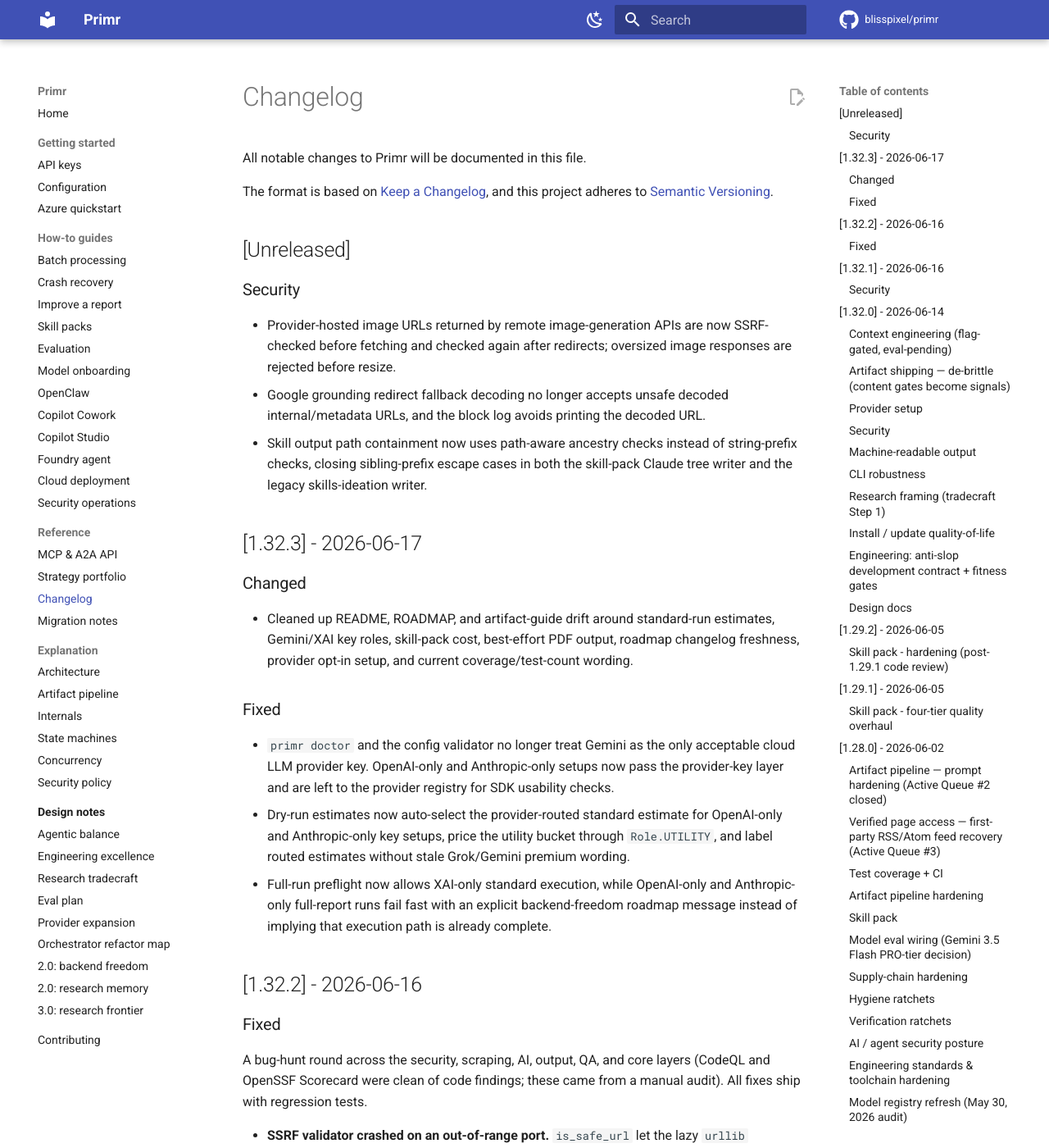
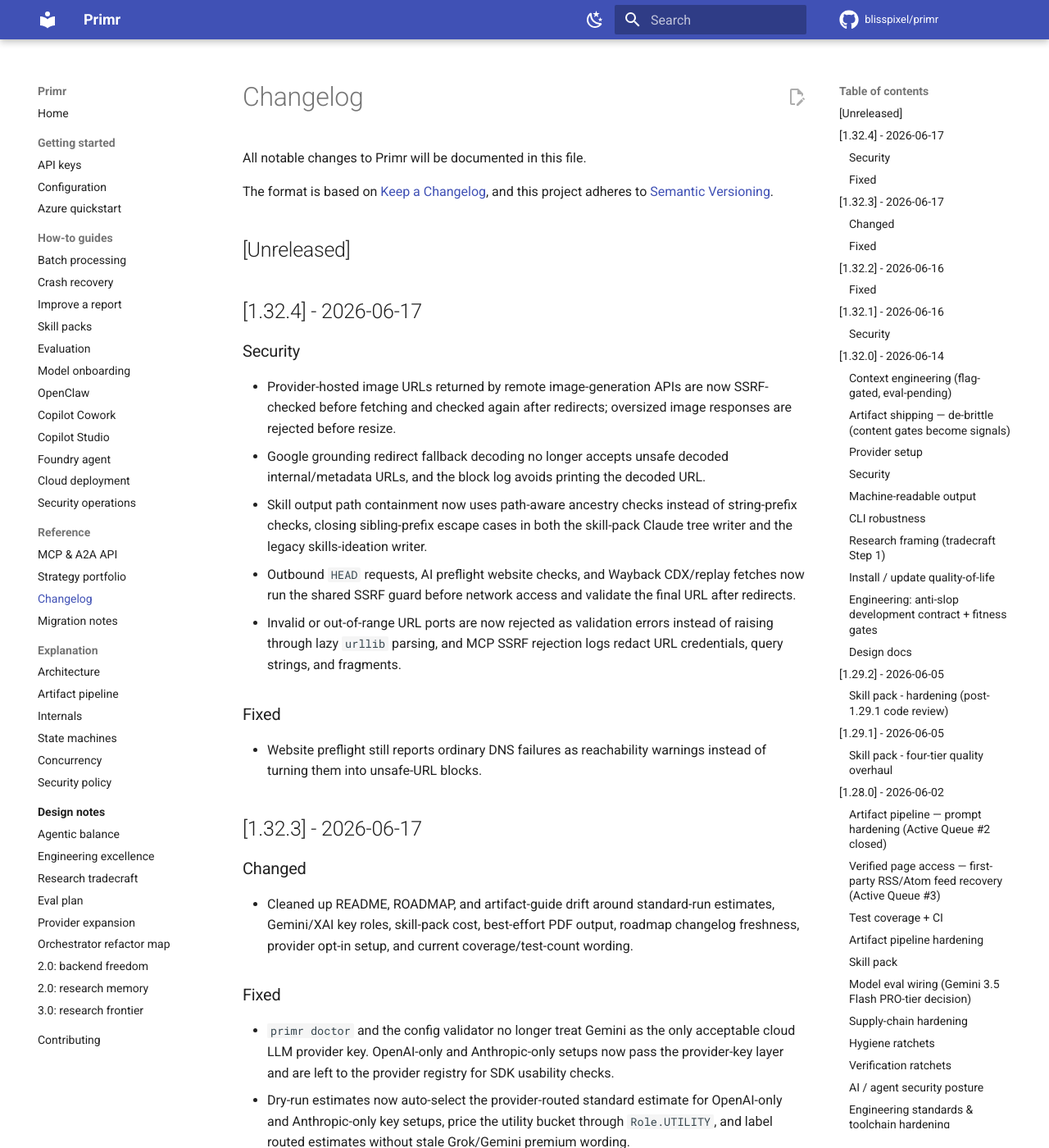
Before and after one commit to blisspixel/primr, an MkDocs documentation site: the page built from docs/CHANGELOG.md, in a window 1280 px wide and 1400 px high. Shown: the whole window at 82% size. Built offline with MkDocs 1.6.1 and Material for MkDocs 9.7.7, drawn with Linux system fonts in a browser that asks for light colours; comment, search, counter and statistics services are not loaded.

```diff
--- a/docs/CHANGELOG.md
+++ b/docs/CHANGELOG.md
@@ -6,6 +6,8 @@ The format is based on [Keep a Changelog](https://keepachangelog.com/en/1.0.0/),
 and this project adheres to [Semantic Versioning](https://semver.org/spec/v2.0.0.html).
 
 ## [Unreleased]
+
+## [1.32.4] - 2026-06-17
 
 ### Security
 
@@ -17,6 +19,17 @@ and this project adheres to [Semantic Versioning](https://semver.org/spec/v2.0.0
 - Skill output path containment now uses path-aware ancestry checks instead of
   string-prefix checks, closing sibling-prefix escape cases in both the skill-pack
   Claude tree writer and the legacy skills-ideation writer.
+- Outbound `HEAD` requests, AI preflight website checks, and Wayback CDX/replay
+  fetches now run the shared SSRF guard before network access and validate the
+  final URL after redirects.
+- Invalid or out-of-range URL ports are now rejected as validation errors instead
+  of raising through lazy `urllib` parsing, and MCP SSRF rejection logs redact
+  URL credentials, query strings, and fragments.
+
+### Fixed
+
+- Website preflight still reports ordinary DNS failures as reachability warnings
+  instead of turning them into unsafe-URL blocks.
 
 ## [1.32.3] - 2026-06-17
 
--- a/pyproject.toml
+++ b/pyproject.toml
@@ -4,7 +4,7 @@ build-backend = "setuptools.build_meta"
 
 [project]
 name = "primr"
-version = "1.32.3"
+version = "1.32.4"
 description = "Turn any company or organization URL into a strategic intelligence brief. Adaptive scraping + AI-powered research and synthesis."
 readme = "README.md"
 license = {text = "MIT"}
--- a/src/primr/__init__.py
+++ b/src/primr/__init__.py
@@ -9,7 +9,7 @@ This package provides tools for automated company research including:
 - REST API for research requests (optional, requires fastapi)
 """
 
-__version__ = "1.32.3"
+__version__ = "1.32.4"
 __author__ = "Nick Seal"
 
 # Subpackages are available via direct import:
```
Also changed, not shown: ROADMAP.md (+3 -2 lines), 2 other files.
